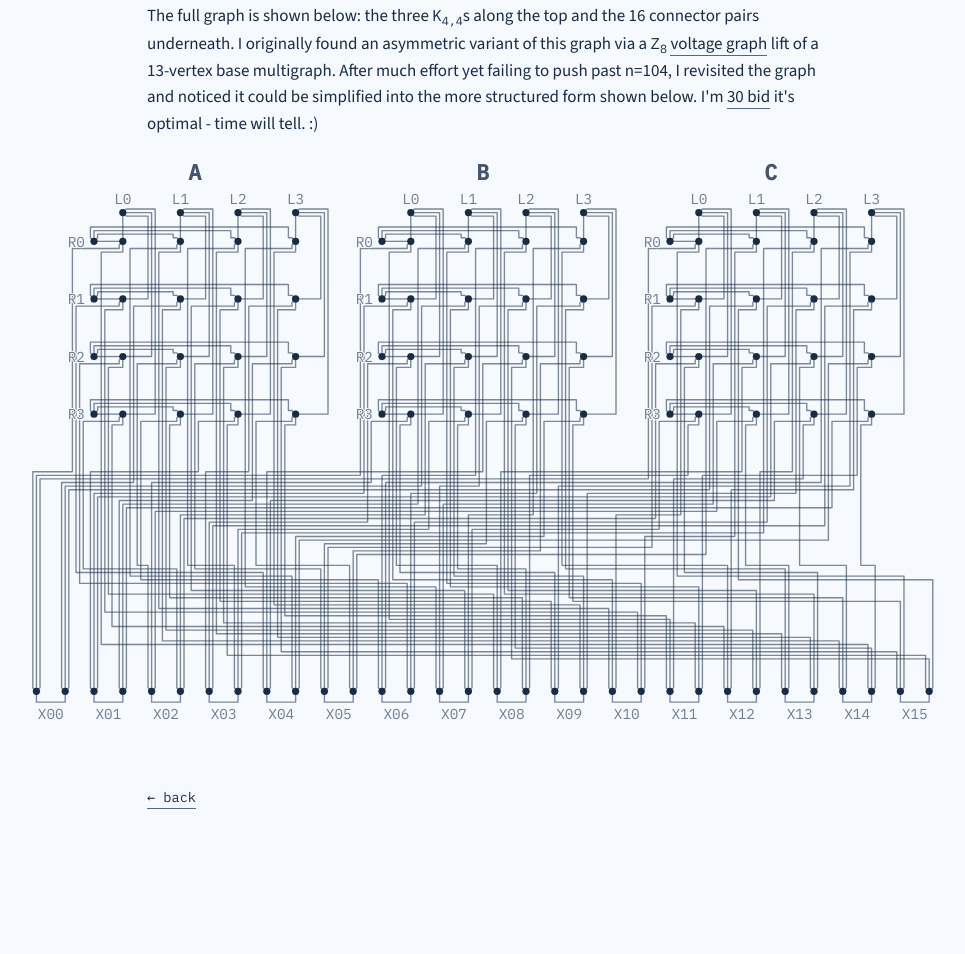
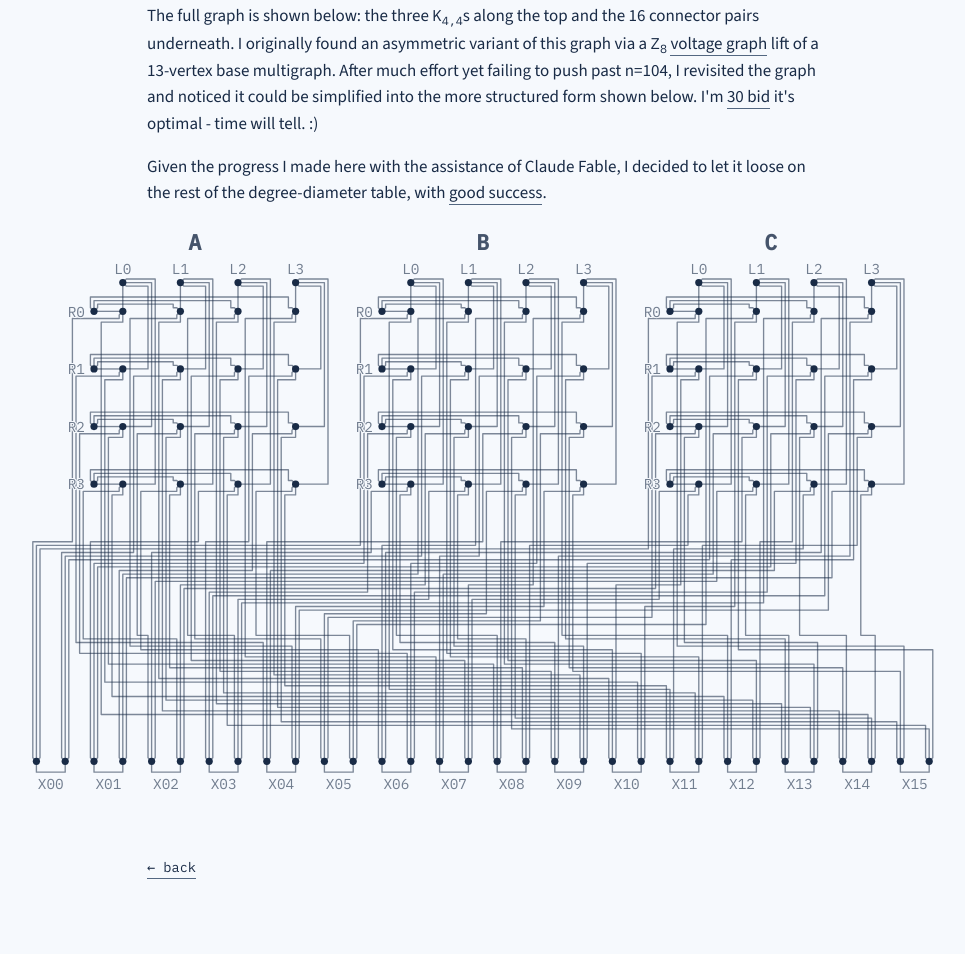
Before and after one commit to f4t4nt/f4t4nt.github.io, a plain HTML site: page graph/index.html in a window 1280 px wide. Shown: the part 1815-2769 px from the top of the page, without its empty margins (157-1122 px from the left). Before the commit the page ends 2722 px from the top, so only its background shows below. Drawn offline with nearby package versions, Linux system fonts and the light colour scheme.

Commit message:
Point the 104 write-up at the degree-diameter repository

```diff
--- a/graph/index.html
+++ b/graph/index.html
@@ -211,6 +211,10 @@ more structured form shown below. I'm <a
 href="https://www.janestreet.com/language-of-market-making/">30 bid</a> it's
 optimal - time will tell. :)</p>
 
+<p>Given the progress I made here with the assistance of Claude Fable, I
+decided to let it loose on the rest of the degree-diameter table, with <a
+href="https://github.com/f4t4nt/degree-diameter-graphs">good success</a>.</p>
+
 </div>
 
 <figure class="board">
```
